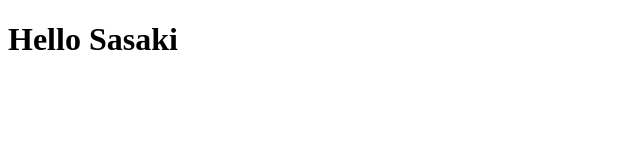
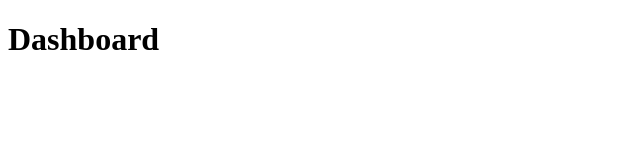
Before and after one commit to IgorSasaki/GithubExplorer, a React (Create React App) app: page / in a window 1280 px wide. Shown: the top 160 px of the page, without its empty margins (0-640 px from the left). Built offline with nearby package versions, Linux system fonts and the light colour scheme.

Commit message:
Configurando as rotas da aplicação

```diff
--- a/package.json
+++ b/package.json
@@ -12,6 +12,7 @@
     "@types/react-dom": "^17.0.0",
     "react": "^17.0.2",
     "react-dom": "^17.0.2",
+    "react-router-dom": "^5.2.0",
     "react-scripts": "4.0.3",
     "typescript": "^4.1.2",
     "web-vitals": "^1.0.1"
@@ -39,5 +40,8 @@
       "last 1 firefox version",
       "last 1 safari version"
     ]
+  },
+  "devDependencies": {
+    "@types/react-router-dom": "^5.1.7"
   }
 }
--- a/src/App.tsx
+++ b/src/App.tsx
@@ -1,7 +1,14 @@
+// Bibliotecas Externas
 import React from "react";
+import { BrowserRouter } from "react-router-dom";
 
-function App() {
-  return <h1>Hello Sasaki</h1>;
-}
+// Componentes
+import Routes from "./routes";
+
+const App: React.FC = () => (
+  <BrowserRouter>
+    <Routes />
+  </BrowserRouter>
+);
 
 export default App;
--- /dev/null
+++ b/src/pages/Dashboard/index.tsx
@@ -0,0 +1,8 @@
+// Bibliotecas Externas
+import React from "react";
+
+const Dashboard: React.FC = () => {
+  return <h1>Dashboard</h1>;
+};
+
+export default Dashboard;
--- /dev/null
+++ b/src/pages/Repository/index.tsx
@@ -0,0 +1,8 @@
+// Bibliotecas
+import React from "react";
+
+const Repository: React.FC = () => {
+  return <h1>Repository</h1>;
+};
+
+export default Repository;
--- /dev/null
+++ b/src/routes/index.tsx
@@ -0,0 +1,16 @@
+// Bibliotecas Externas
+import React from "react";
+import { Switch, Route } from "react-router-dom";
+
+// Componentes
+import Dashboard from "../pages/Dashboard";
+import Repository from "../pages/Repository";
+
+const Routes: React.FC = () => (
+  <Switch>
+    <Route exact path="/" component={Dashboard} />
+    <Route path="/" component={Repository} />
+  </Switch>
+);
+
+export default Routes;
```
Also changed, not shown: tsconfig.json (added, +26 -0 lines), 1 other file (tests, documents, lock files or other folders).
